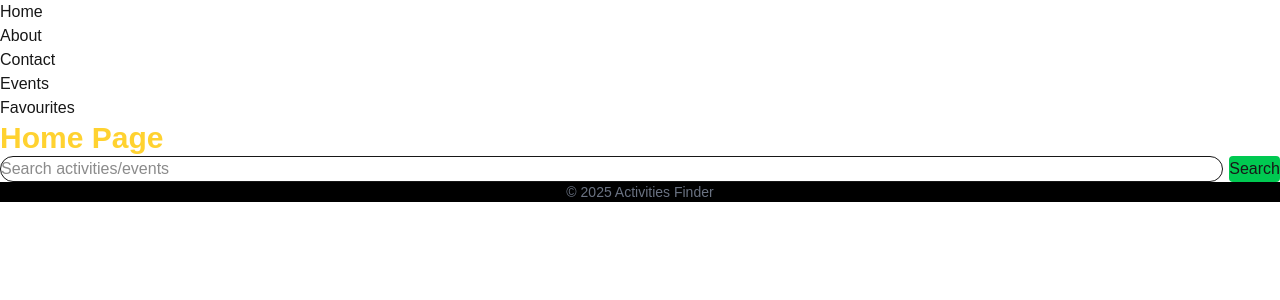
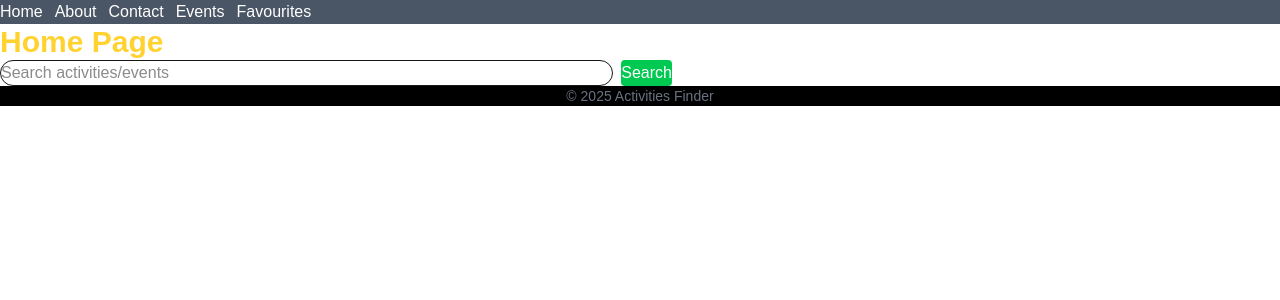
Before and after one commit to ManyManicAmbitions/activities_finder_project, a Next.js app: page / in a window 1280 px wide. Shown: the top 300 px of the page. Built offline with nearby package versions, Linux system fonts and the light colour scheme.

Commit message:
Added more styling to each page and components

```diff
--- a/app/About/page.tsx
+++ b/app/About/page.tsx
@@ -3,11 +3,15 @@ import Footer from '../../components/Footer';
 
 export default function About() {
 
+    return (
+
     <div>
-        <main>
-            <h1>About Page</h1>
         <Nav/>
+        <main p-4 max-w-2xl mx-auto>
+            <h1 text-3xl font-bold>About Page</h1>
+            <p className="mt-3">This app will help to find local activities and events</p>
+        </main>
         <Footer/>
-        </main>
     </div>
+    );
 }
--- a/app/Contact/page.tsx
+++ b/app/Contact/page.tsx
@@ -3,11 +3,15 @@ import Footer from '../../components/Footer';
 
 export default function Contact() {
 
+    return (
+
     <div>
-        <main>
-            <h1>Contact Page</h1>
         <Nav/>
+        <main p-4 max-w-2xl mx-auto>
+            <h1 text-3xl font-bold>Contact Page</h1>
+            <p className="mt-3">Contact us at example@placeholder.com</p>
+        </main>
         <Footer/>
-        </main>
     </div>
+    );
 }
--- a/app/Events/[id]/page.tsx
+++ b/app/Events/[id]/page.tsx
@@ -1,13 +1,17 @@
 import Nav from "../../../components/Nav";
 import Footer from '../../../components/Footer';
 
-export default function Events() {
+export default function Events({params}: {params: {id: string}}) {
+
+    return (
 
      <div>
-        <main>
-            <h1>Event Page</h1>
         <Nav/>
+        <main p-4 max-w-2xl mx-auto>
+            <h1 text-3xl font-bold>Event Page</h1>
+            <p className="mt-3">Details of event ID: {params.id}</p>
+        </main>
         <Footer/>
-        </main>
      </div>
+    );
 }
--- a/app/Favourites/page.tsx
+++ b/app/Favourites/page.tsx
@@ -3,11 +3,15 @@ import Footer from '../../components/Footer';
 
 export default function Favourites() {
 
+    return (
+
     <div>
-        <main>
-            <h1>Favourite Page</h1>
         <Nav/>
+        <main p-4 max-w-2xl mx-auto>
+            <h1 text-3xl font-bold>Favourite Page</h1>
+            <p className="mt-3">Favourite activities will be shown here</p>
+        </main>
         <Footer/>
-        </main>
     </div>
+    );
 }
--- a/app/page.tsx
+++ b/app/page.tsx
@@ -12,10 +12,10 @@ export default function Home() {
     return (
         <div>
             <Nav/>
-            <main>
+            <main className="p-4 max-w-2xl mx-auto">
             <h1 className="text-3xl font-bold text-amber-300">Home Page</h1>
             <SearchBar onSearch={handleSearch}/>
-            {searchTerm && <p>Searching for:{searchTerm}</p>}
+            {searchTerm && <p className="mt-3">Searching for:{searchTerm}</p>}
             </main>
             <Footer/>
         </div>
--- a/components/Nav.tsx
+++ b/components/Nav.tsx
@@ -5,14 +5,14 @@ import '../app/style.css';
 
 export default function Nav(){
     return(
-        <nav>
-            <ul>
+        <nav className="bg-gray-600 text-white p-3">
+            <ul className="flex gap-3">
 
-            <li><Link href="/">Home</Link></li>
-            <li><Link href="/About">About</Link></li>
-            <li><Link href="/Contact">Contact</Link></li>
-            <li><Link href="/Events/123">Events</Link></li>
-            <li><Link href="/Favourites">Favourites</Link></li>
+            <li><Link className=" hover:text-gray-800" href="/">Home</Link></li>
+            <li><Link className=" hover:text-gray-800" href="/About">About</Link></li>
+            <li><Link className=" hover:text-gray-800" href="/Contact">Contact</Link></li>
+            <li><Link className=" hover:text-gray-800" href="/Events/123">Events</Link></li>
+            <li><Link className=" hover:text-gray-800" href="/Favourites">Favourites</Link></li>
 
             </ul>
         </nav>
--- a/components/SearchBar.js
+++ b/components/SearchBar.js
@@ -11,7 +11,7 @@ export default function SearchBar({onSearch}) {
         }
     };
     return (
-        <form onSubmit={handleSubmit} className="flex gap-1.5 my-2">
+        <form onSubmit={handleSubmit} className="flex gap-2 my-4">
             <input
             type="text"
             placeholder="Search activities/events"
@@ -21,7 +21,7 @@ export default function SearchBar({onSearch}) {
 
             <button
             type="submit"
-            className="bg-green-500 text-shadow-white px-2 py-1 rounded hover:bg-green-700">
+            className="bg-green-500 text-white px-4 py-2 rounded hover:bg-green-700">
                 Search
             </button>
 
```
